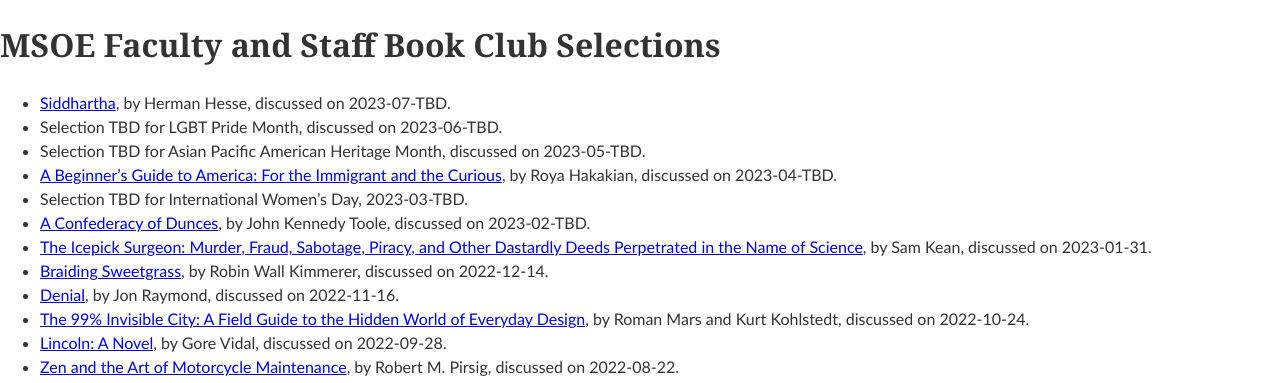
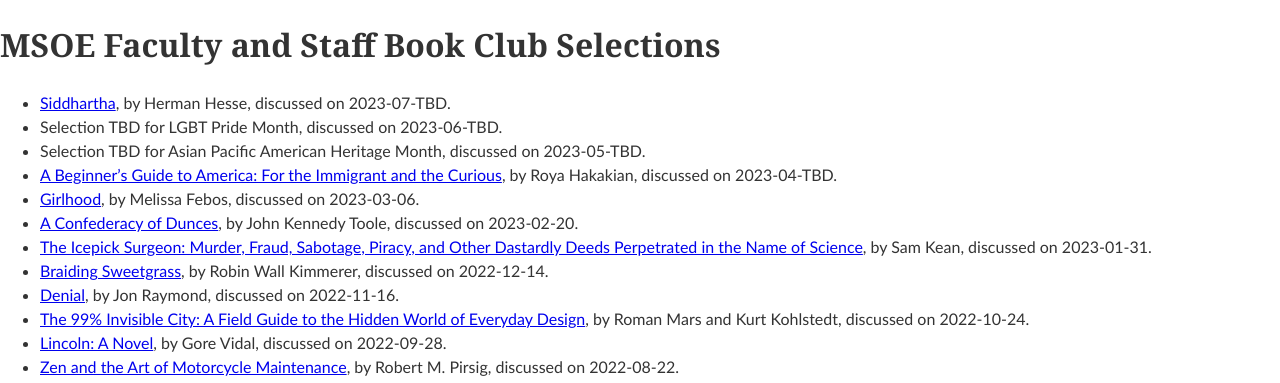
Before and after one commit to edurant/edurant.github.io, a Jekyll site: the page built from misc/bookClub.md, in a window 1280 px wide. Shown: the top 383 px of the page. Built offline with Jekyll 4.4.1, drawn with Linux system fonts in a browser that asks for light colours; our own code applies the rules of GitHub Pages for plain Markdown files.

Commit message:
MSOE book club: update February/March

```diff
--- a/misc/bookClub.md
+++ b/misc/bookClub.md
@@ -1,13 +1,13 @@
 ---
 title: "MSOE Faculty and Staff Book Club Selections"
-date: 2023-01-20 13:16:30 -0600
+date: 2023-02-07 11:44:30 -0600
 ---
 * [Siddhartha](https://bookshop.org/books/siddhartha-8596a466-5e6b-42a1-b2d9-0324e5a988d3/9780553208849), by Herman Hesse, discussed on 2023-07-TBD.
 * Selection TBD for LGBT Pride Month, discussed on 2023-06-TBD.
 * Selection TBD for Asian Pacific American Heritage Month, discussed on 2023-05-TBD.
 * [A Beginner's Guide to America: For the Immigrant and the Curious](https://bookshop.org/books/a-beginner-s-guide-to-america-for-the-immigrant-and-the-curious/9780525656067), by Roya Hakakian, discussed on 2023-04-TBD.
-* Selection TBD for International Women's Day, 2023-03-TBD.
-* [A Confederacy of Dunces](https://bookshop.org/books/a-confederacy-of-dunces-9780802130204), by John Kennedy Toole, discussed on 2023-02-TBD.
+* [Girlhood](https://bookshop.org/p/books/girlhood-melissa-febos/14637221), by Melissa Febos, discussed on 2023-03-06.
+* [A Confederacy of Dunces](https://bookshop.org/books/a-confederacy-of-dunces-9780802130204), by John Kennedy Toole, discussed on 2023-02-20.
 * [The Icepick Surgeon: Murder, Fraud, Sabotage, Piracy, and Other Dastardly Deeds Perpetrated in the Name of Science](https://bookshop.org/p/books/the-icepick-surgeon-murder-fraud-sabotage-piracy-and-other-dastardly-deeds-perpetrated-in-the-name-of-science-sam-kean/15723245?ean=9780316496513), by Sam Kean, discussed on 2023-01-31.
 * [Braiding Sweetgrass](https://bookshop.org/books/braiding-sweetgrass-3e12996d-ea04-4dd2-b9a9-04cfd82f361f/9781571313560), by Robin Wall Kimmerer, discussed on 2022-12-14.
 * [Denial](https://bookshop.org/books/denial-9781982181833), by Jon Raymond, discussed on 2022-11-16.
```
